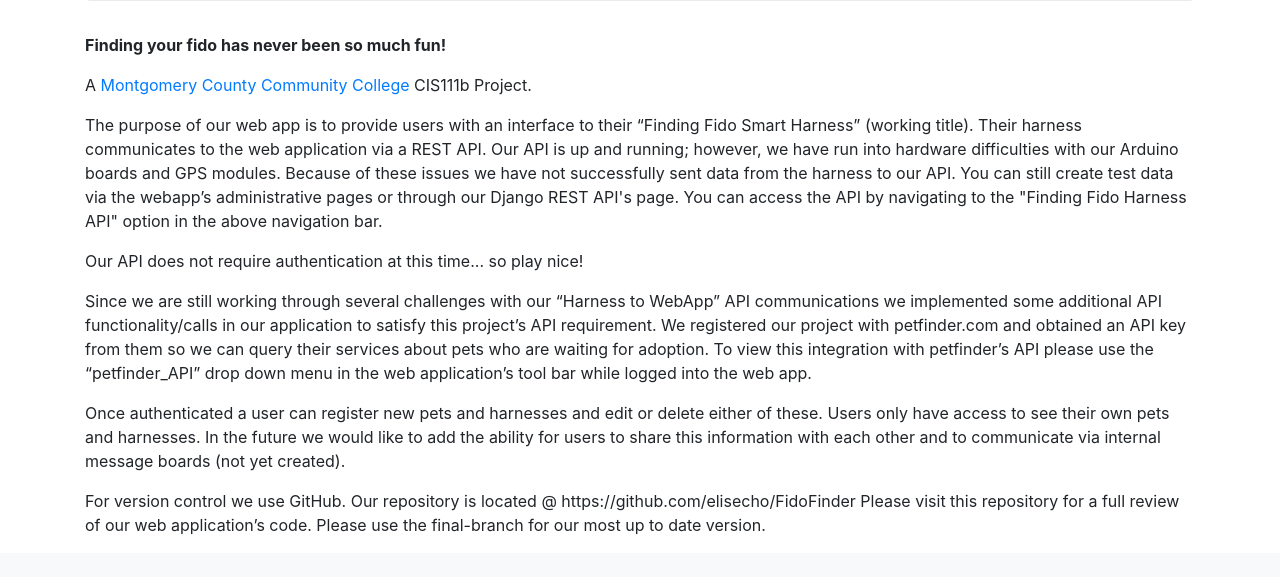
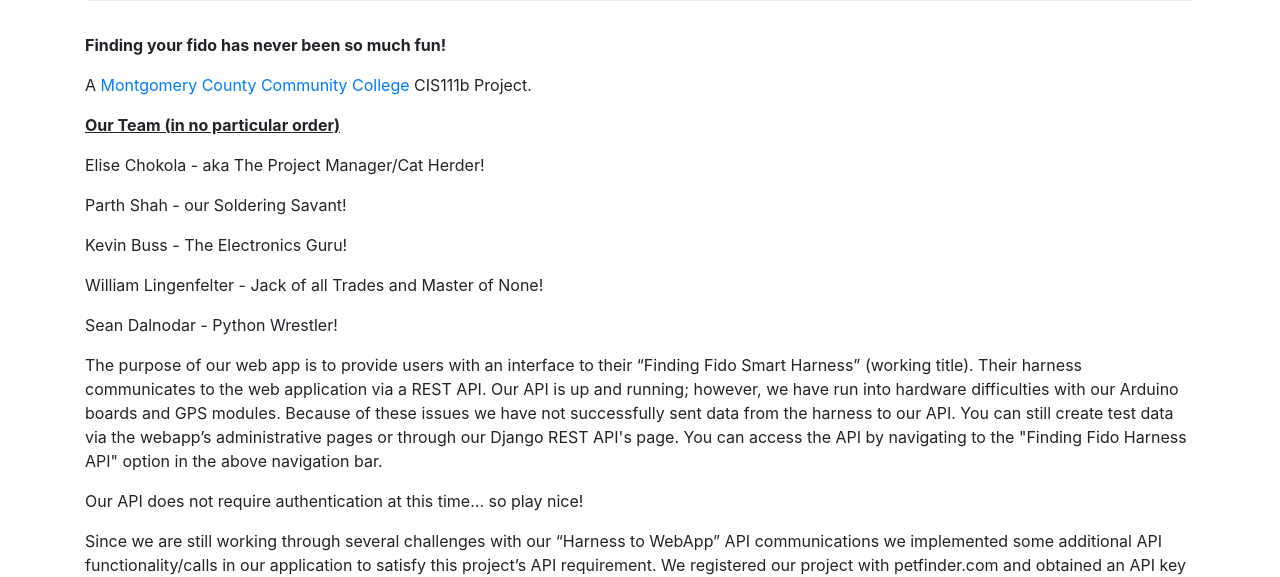
Before and after one commit to elisecho/FidoFinder, a Django app: page / in a window 1280 px wide. Shown: the part 406-983 px from the top of the page. Before the commit the page ends 940 px from the top, so only its background shows below. Run offline with Django 3.2, Linux system fonts and the light colour scheme; some libraries are stand-ins or nearby versions.

Commit message:
Update index.html

```diff
--- a/ff_app/templates/ff_app/index.html
+++ b/ff_app/templates/ff_app/index.html
@@ -14,6 +14,12 @@
 	{% load static %}
 	<p><b>Finding your fido has never been so much fun!</b></p>
 	<p>A <a href="https://www.mc3.edu/">Montgomery County Community College</a> CIS111b Project.</p>
+	<p><b><u>Our Team (in no particular order)</p></b></u>
+	<p>Elise Chokola - aka The Project Manager/Cat Herder!</p>
+	<p>Parth Shah - our Soldering Savant!</p>
+	<p>Kevin Buss - The Electronics Guru!</p>
+	<p>William Lingenfelter - Jack of all Trades and Master of None!</p>
+	<p>Sean Dalnodar - Python Wrestler!</p>
 
 <div>
 	<p>
```
